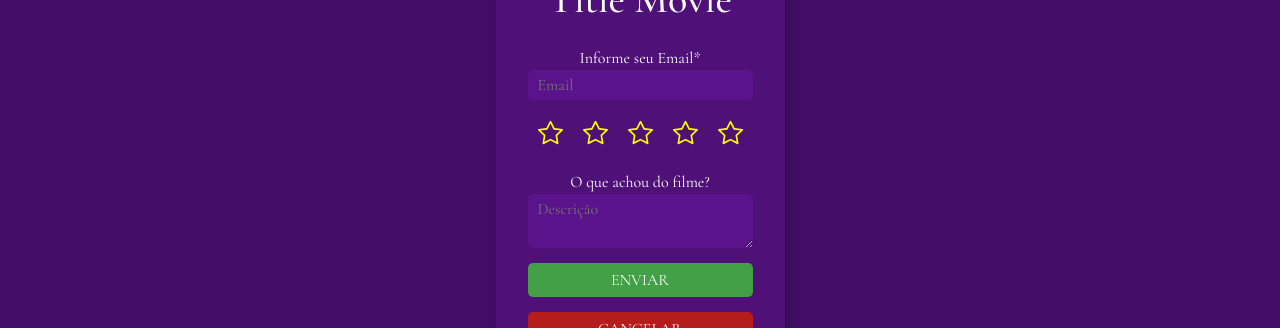
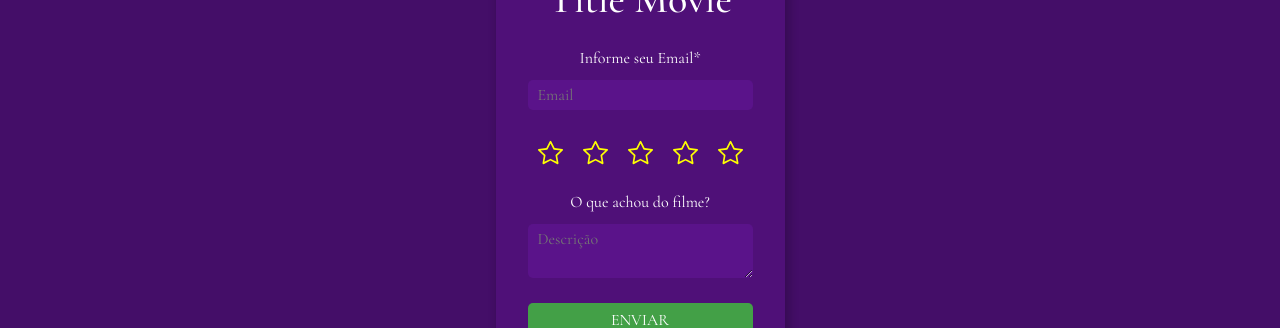
Before and after one commit to Smylle3/dsmovie, a React (Create React App) app: page /form in a window 1280 px wide. Shown: the part 177-505 px from the top of the page. Built offline with nearby package versions, Linux system fonts and the light colour scheme.

Commit message:
Altera chamadas as classes do form

```diff
--- a/src/pages/formMovie/styles.css
+++ b/src/pages/formMovie/styles.css
@@ -25,7 +25,7 @@
   background-color: var(--light-secondary);
 }
 
-form {
+.myForm {
   display: flex;
   flex-direction: column;
   align-items: center;
@@ -45,8 +45,8 @@ form {
   cursor: pointer;
 }
 
-input,
-textarea {
+#email,
+#description {
   width: 100%;
   border: 0 none;
   outline: 0 none;
```
